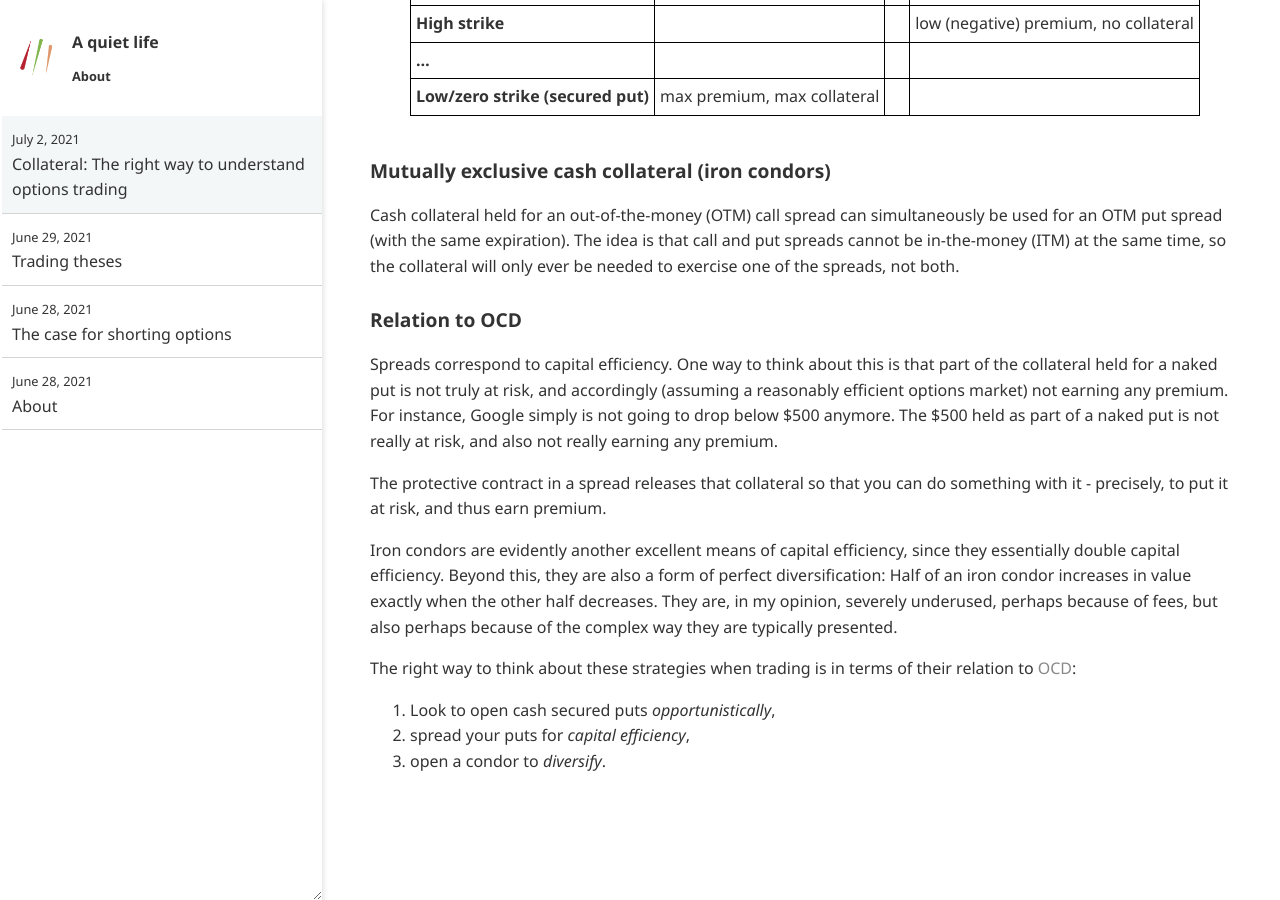
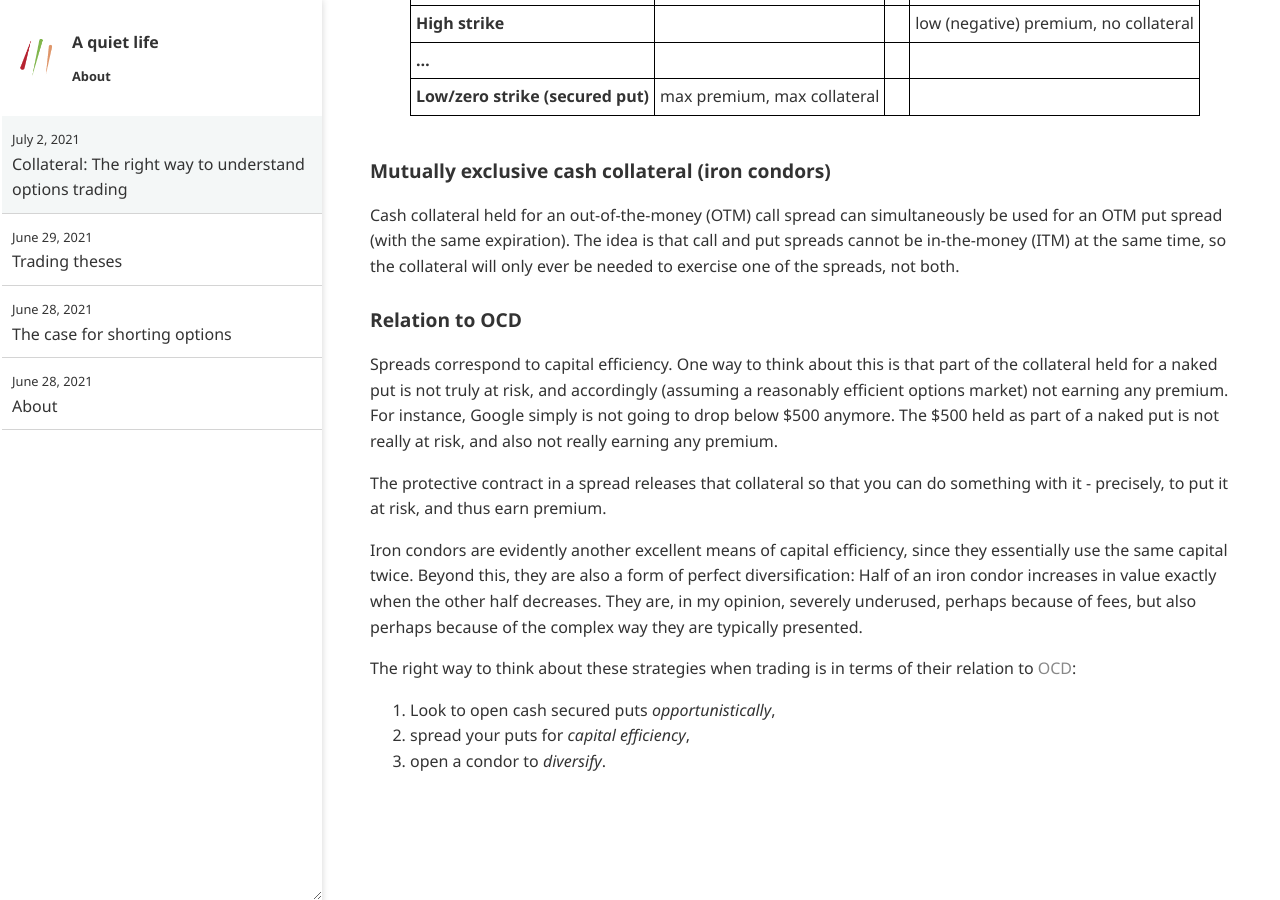
Before and after one commit to ansyblenetwork/aquietlife, a Jekyll site: the page built from _posts/2021-07-02-collateral.md, in a window 1280 px wide and 900 px high, scrolled down 1574 px. Built offline with Jekyll 4.4.1, drawn with Linux system fonts in a browser that asks for light colours.

Commit message:
Update 2021-07-02-collateral.md

```diff
--- a/_posts/2021-07-02-collateral.md
+++ b/_posts/2021-07-02-collateral.md
@@ -64,7 +64,7 @@ Spreads correspond to capital efficiency. One way to think about this is that pa
 
 The protective contract in a spread releases that collateral so that you can do something with it - precisely, to put it at risk, and thus earn premium.
 
-Iron condors are evidently another excellent means of capital efficiency, since they essentially double capital efficiency. Beyond this, they are also a form of perfect diversification: Half of an iron condor increases in value exactly when the other half decreases. They are, in my opinion, severely underused, perhaps because of fees, but also perhaps because of the complex way they are typically presented.
+Iron condors are evidently another excellent means of capital efficiency, since they essentially use the same capital twice. Beyond this, they are also a form of perfect diversification: Half of an iron condor increases in value exactly when the other half decreases. They are, in my opinion, severely underused, perhaps because of fees, but also perhaps because of the complex way they are typically presented.
 
 The right way to think about these strategies when trading is in terms of their relation to [OCD]({% post_url 2021-06-29-trading-theses %}):
 
```
